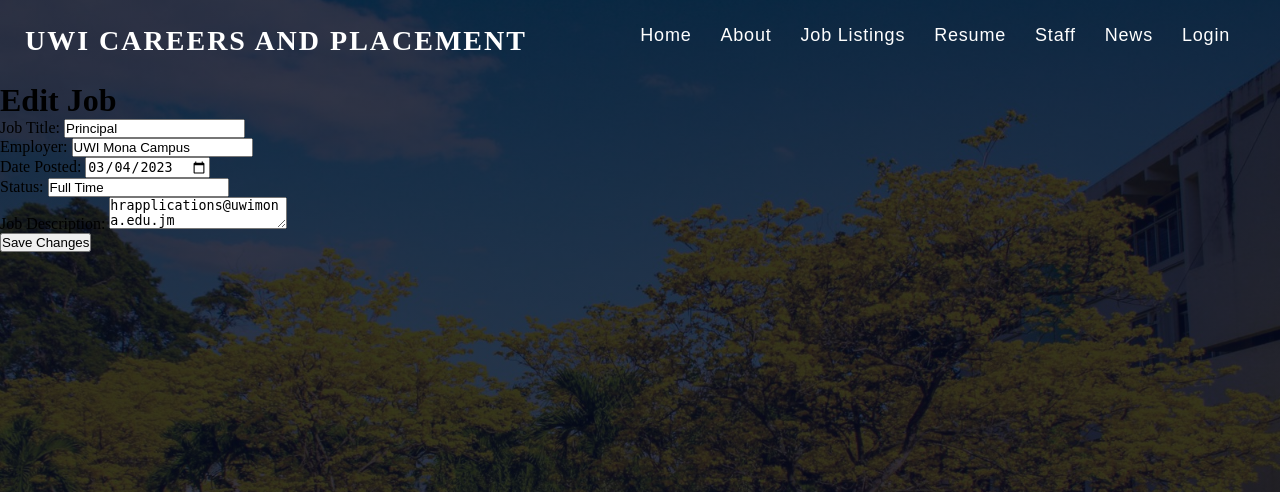
After one commit to rushionfisher/COMP3901-Project, a Flask app: page /editjob/1 in a window 1280 px wide. The commit adds this page. Shown: the top 492 px of the page. Run offline with Flask 3, Linux system fonts and the light colour scheme; data comes from the database, SQL or seed files in the repository.

Commit message:
Edit job

```diff
--- a/app/templates/add_job.html
+++ b/app/templates/add_job.html
@@ -1,7 +1,7 @@
 {% extends "base.html" %}
 {% block css %} <link rel="stylesheet" href="{{ url_for('static', filename='css/addjob.css') }}">{% endblock%}
 {% block main %}
-
+  <title>Add Job</title>
   <section class="add-job">
     <h1>Add Job</h1>
     {% with messages = get_flashed_messages(with_categories=true) %}
--- a/app/templates/base.html
+++ b/app/templates/base.html
@@ -3,7 +3,7 @@
     <head>
         <meta name="viewport" content="width=device-width, initial-scale=1.0">
         <link rel="stylesheet" href="{{ url_for('static', filename='css/header.css') }}">
-        <title> Job Details </title>
+
         <link rel = "icon" href = "/static/images/UWI_logo.png" type = "image/x-icon">
         <link rel="preconnect" href="https://fonts.googleapis.com">
         <link rel="preconnect" href="https://fonts.gstatic.com" crossorigin>
--- /dev/null
+++ b/app/templates/editjob.html
@@ -0,0 +1,28 @@
+{% extends "base.html" %}
+{% block css %}
+    <link rel="stylesheet" href="{{ url_for('static', filename='css/editjob.css') }}">
+{% endblock %}
+
+{% block main %}
+    <div class="edit-job">
+        <h1>Edit Job</h1>
+        <form method="post" action="{{ url_for('edit_job', job_id=job_id) }}">
+            <label for="jobTitle">Job Title:</label>
+            <input type="text" id="jobTitle" name="jobTitle" value="{{ jobTitle }}">
+            <br>
+            <label for="employer">Employer:</label>
+            <input type="text" id="employer" name="employer" value="{{ employer }}">
+            <br>
+            <label for="datePosted">Date Posted:</label>
+            <input type="date" id="datePosted" name="datePosted" value="{{ DatePosted }}">
+            <br>
+            <label for="status">Status:</label>
+            <input type="text" id="status" name="status" value="{{ status }}">
+            <br>
+            <label for="jobDescription">Job Description:</label>
+            <textarea id="jobDescription" name="jobDescription">{{ jobDescription }}</textarea>
+            <br>
+            <button type="submit">Save Changes</button>
+        </form>
+    </div>
+{% endblock %}
--- a/app/templates/jobdetails.html
+++ b/app/templates/jobdetails.html
@@ -17,6 +17,9 @@
             <form method="get" action="{{ url_for('delete_job', job_id=job_id) }}">
                 <button type="submit" id="Delete-job-btn">Delete</button>
             </form>
+            <form method="get" action="{{ url_for('edit_job', job_id=job_id) }}">
+                <button type="submit" id="Edit-job-btn">Edit</button>
+            </form>
             {% endif %}
         </div>
     </body>
--- a/app/views.py
+++ b/app/views.py
@@ -88,6 +88,7 @@ def submit_application():
         mail.send(message)
 
         flash('Application Submitted', 'success')
+        return redirect(url_for('joblisting'))
 
     return render_template('application.html', form=form)
 
@@ -127,6 +128,35 @@ def add_job_post():
     flash('Job added', 'Success')
     time.sleep(3)
     return redirect(url_for('joblisting'))
+
+@app.route('/editjob/<int:job_id>', methods=['GET', 'POST'])
+def edit_job(job_id):
+    db = mysql.connector.connect(**db_config)
+    cursor = db.cursor()
+
+    cursor.execute('SELECT * FROM jobs WHERE jobID = %s', (job_id,))
+    job = cursor.fetchone()
+    cursor.close()
+
+    if job is None:
+        return 'Job not found', 404
+
+    if request.method == 'POST':
+        jobTitle = request.form['jobTitle']
+        employer = request.form['employer']
+        datePosted = request.form['datePosted']
+        status = request.form['status']
+        jobDescription = request.form['jobDescription']
+
+        db = mysql.connector.connect(**db_config)
+        cursor = db.cursor()
+        cursor.execute('UPDATE jobs SET jobTitle=%s, employer=%s, DatePosted=%s, status=%s, jobDescription=%s WHERE jobID=%s', (jobTitle, employer, datePosted, status, jobDescription, job_id))
+        db.commit()
+        cursor.close()
+
+        return redirect(url_for('job_details', job_id=job_id))
+
+    return render_template('editjob.html', job_id=job_id, jobTitle=job[1], employer=job[2], DatePosted=job[3], status=job[4], jobDescription=job[5])
 
 
 @app.route('/deletejob/<int:job_id>',methods=['POST','GET'])
```
Also changed, not shown: app/templates/staff.html (+1 -33 lines).
